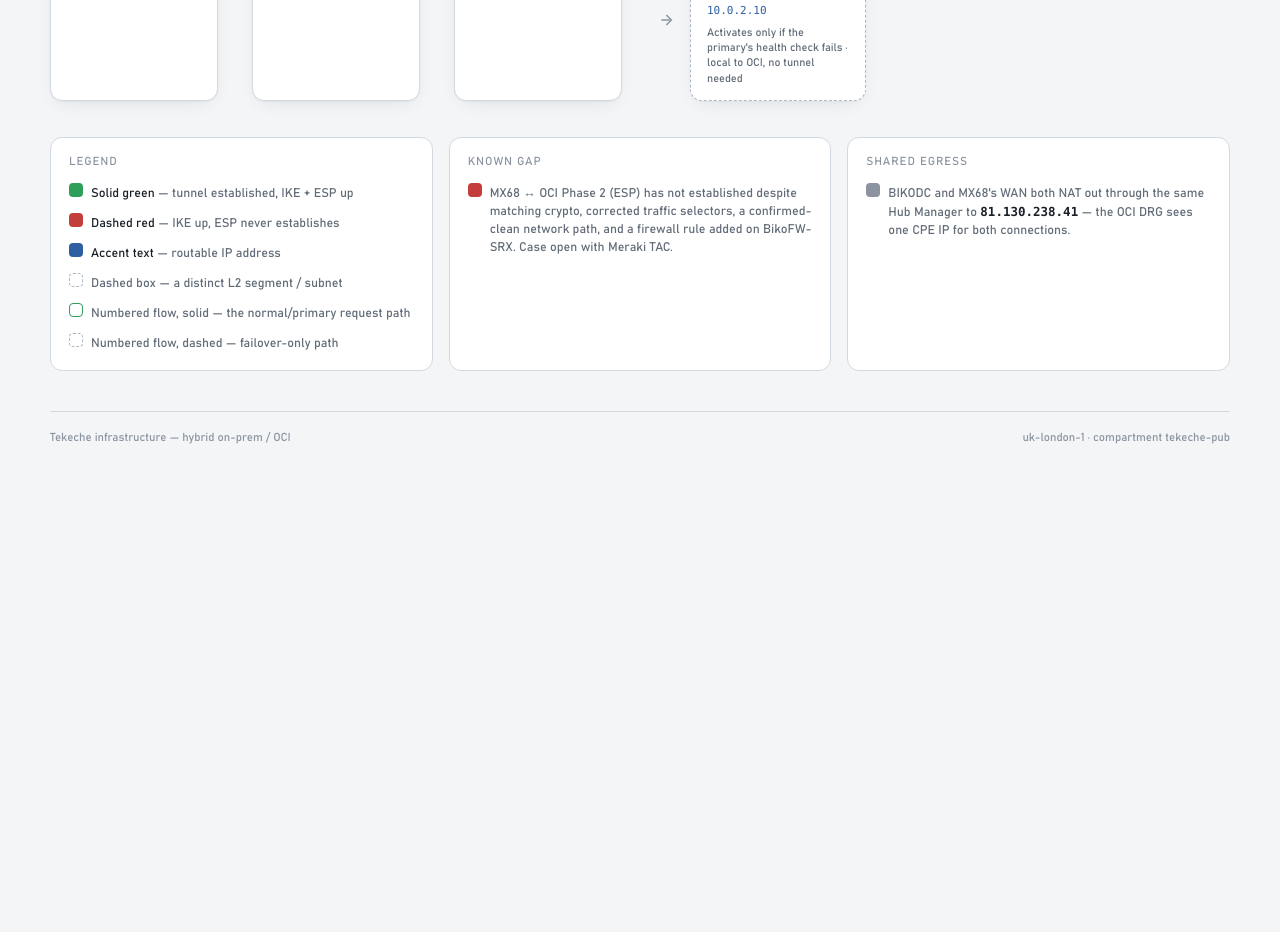
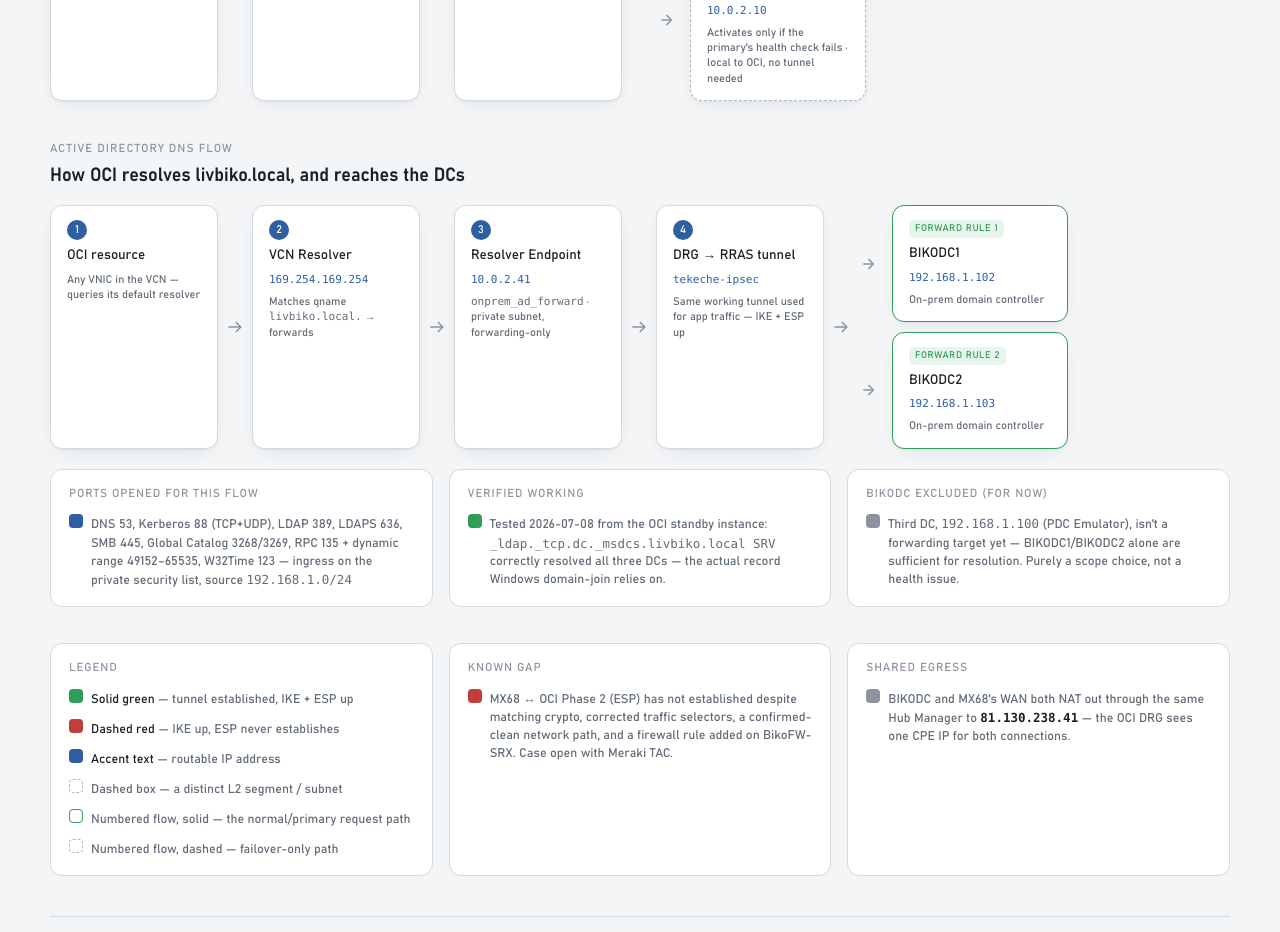
Before and after one commit to livbiko/tekeche, a plain HTML site: page ops/oci/network-topology-diagram.html in a window 1280 px wide. Shown: the part 1414-2346 px from the top of the page. Before the commit the page ends 1924 px from the top, so only its background shows below. Drawn offline with Linux system fonts and the light colour scheme.

Commit message:
Add Active Directory DNS flow section to network topology diagram
Shows the path from any OCI resource through the VCN resolver and the
onprem_ad_forward endpoint, over the existing RRAS tunnel, to
BIKODC1/BIKODC2 for livbiko.local queries -- plus the AD ports opened
and the SRV-record test that confirmed it works end-to-end.

```diff
--- a/ops/oci/network-topology-diagram.html
+++ b/ops/oci/network-topology-diagram.html
@@ -654,6 +654,90 @@
     </div>
   </div>
 
+  <div class="flow-section">
+    <p class="flow-title">Active Directory DNS Flow</p>
+    <h2 class="flow-heading">How OCI resolves livbiko.local, and reaches the DCs</h2>
+
+    <div class="flow-row">
+      <div class="flow-step">
+        <div class="num">1</div>
+        <div class="flow-name">OCI resource</div>
+        <div class="flow-meta">Any VNIC in the VCN — queries its default resolver</div>
+      </div>
+
+      <div class="flow-arrow-h"><svg viewBox="0 0 24 24" fill="none" stroke="currentColor" stroke-width="1.8"><path d="M4 12h14M13 6l6 6-6 6"/></svg></div>
+
+      <div class="flow-step">
+        <div class="num">2</div>
+        <div class="flow-name">VCN Resolver</div>
+        <div class="flow-ip mono">169.254.169.254</div>
+        <div class="flow-meta">Matches qname <span class="mono">livbiko.local.</span> → forwards</div>
+      </div>
+
+      <div class="flow-arrow-h"><svg viewBox="0 0 24 24" fill="none" stroke="currentColor" stroke-width="1.8"><path d="M4 12h14M13 6l6 6-6 6"/></svg></div>
+
+      <div class="flow-step">
+        <div class="num">3</div>
+        <div class="flow-name">Resolver Endpoint</div>
+        <div class="flow-ip mono">10.0.2.41</div>
+        <div class="flow-meta"><span class="mono">onprem_ad_forward</span> · private subnet, forwarding-only</div>
+      </div>
+
+      <div class="flow-arrow-h"><svg viewBox="0 0 24 24" fill="none" stroke="currentColor" stroke-width="1.8"><path d="M4 12h14M13 6l6 6-6 6"/></svg></div>
+
+      <div class="flow-step">
+        <div class="num">4</div>
+        <div class="flow-name">DRG → RRAS tunnel</div>
+        <div class="flow-ip mono">tekeche-ipsec</div>
+        <div class="flow-meta">Same working tunnel used for app traffic — IKE + ESP up</div>
+      </div>
+
+      <div class="flow-arrow-h"><svg viewBox="0 0 24 24" fill="none" stroke="currentColor" stroke-width="1.8"><path d="M4 12h14M13 6l6 6-6 6"/></svg></div>
+
+      <div class="flow-fork">
+        <div class="flow-branch primary">
+          <div class="flow-arrow-h"><svg viewBox="0 0 24 24" fill="none" stroke="currentColor" stroke-width="1.8"><path d="M4 12h10M10 6l6 6-6 6"/></svg></div>
+          <div class="flow-step">
+            <span class="flow-tag">Forward rule 1</span>
+            <div class="flow-name">BIKODC1</div>
+            <div class="flow-ip mono">192.168.1.102</div>
+            <div class="flow-meta">On-prem domain controller</div>
+          </div>
+        </div>
+        <div class="flow-branch primary">
+          <div class="flow-arrow-h"><svg viewBox="0 0 24 24" fill="none" stroke="currentColor" stroke-width="1.8"><path d="M4 12h10M10 6l6 6-6 6"/></svg></div>
+          <div class="flow-step">
+            <span class="flow-tag">Forward rule 2</span>
+            <div class="flow-name">BIKODC2</div>
+            <div class="flow-ip mono">192.168.1.103</div>
+            <div class="flow-meta">On-prem domain controller</div>
+          </div>
+        </div>
+      </div>
+    </div>
+
+    <div class="below" style="margin-top:20px">
+      <div class="card">
+        <h3>Ports opened for this flow</h3>
+        <ul>
+          <li><span class="k" style="background:var(--accent)"></span><span>DNS 53, Kerberos 88 (TCP+UDP), LDAP 389, LDAPS 636, SMB 445, Global Catalog 3268/3269, RPC 135 + dynamic range 49152–65535, W32Time 123 — ingress on the private security list, source <span class="mono">192.168.1.0/24</span></span></li>
+        </ul>
+      </div>
+      <div class="card">
+        <h3>Verified working</h3>
+        <ul>
+          <li><span class="k" style="background:var(--ok)"></span><span>Tested 2026-07-08 from the OCI standby instance: <span class="mono">_ldap._tcp.dc._msdcs.livbiko.local SRV</span> correctly resolved all three DCs — the actual record Windows domain-join relies on.</span></li>
+        </ul>
+      </div>
+      <div class="card">
+        <h3>BIKODC excluded (for now)</h3>
+        <ul>
+          <li><span class="k" style="background:var(--faint)"></span><span>Third DC, <span class="mono">192.168.1.100</span> (PDC Emulator), isn't a forwarding target yet — BIKODC1/BIKODC2 alone are sufficient for resolution. Purely a scope choice, not a health issue.</span></li>
+        </ul>
+      </div>
+    </div>
+  </div>
+
   <div class="below">
     <div class="card">
       <h3>Legend</h3>
```
